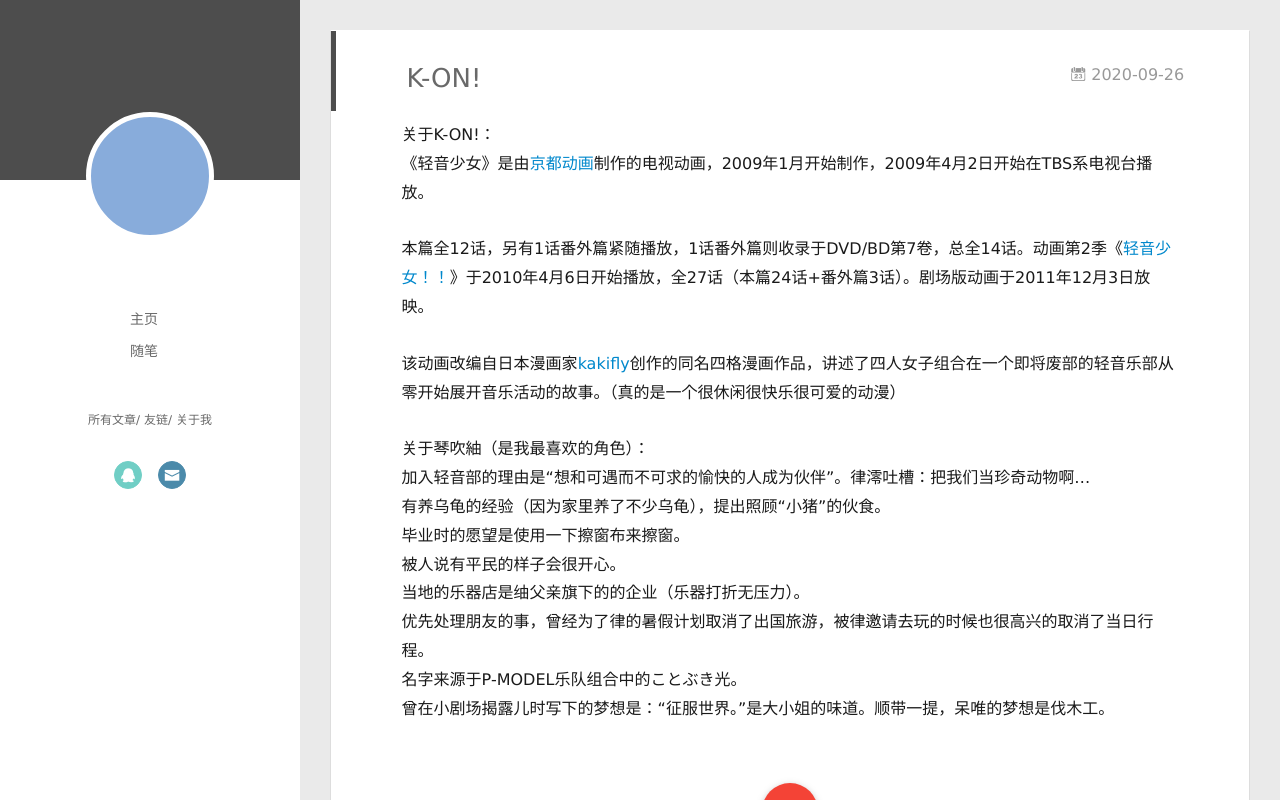
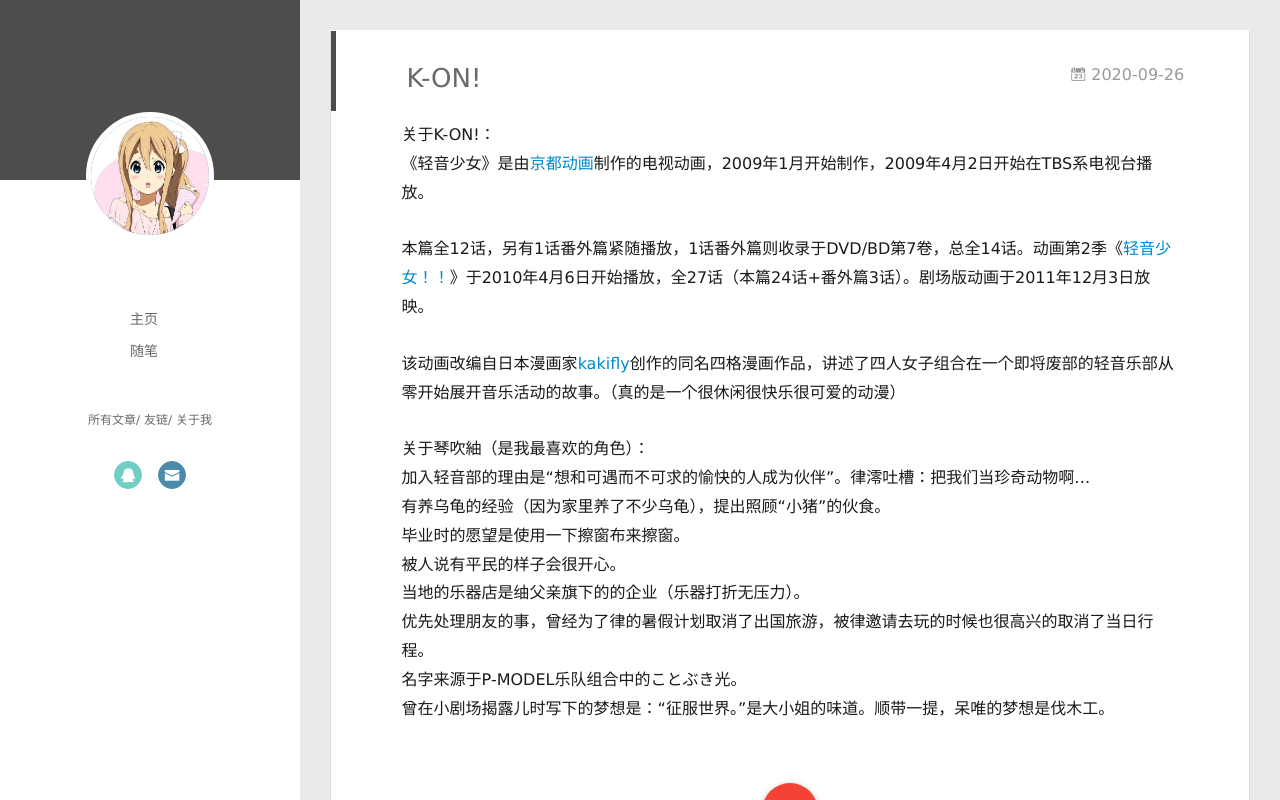
Before and after one commit to Nello416/Nello416.github.io, a plain HTML site: page 2020/09/26/K-ON/index.html in a window 1280 px wide. Drawn offline with Linux system fonts and the light colour scheme.

Commit message:
Site updated: 2020-09-26 13:30:32

```diff
--- a/2020/09/26/K-ON/index.html
+++ b/2020/09/26/K-ON/index.html
@@ -48,7 +48,7 @@
 <div class="intrude-less">
 	<header id="header" class="inner">
 		<a href="/" class="profilepic">
-			<img src="" class="js-avatar">
+			<img src="/assets/mugi3.jpg" class="js-avatar">
 		</a>
 		<hgroup>
 		  <h1 class="header-author"><a href="/"></a></h1>
@@ -102,7 +102,7 @@
 	<div class="intrude-less">
 		<header id="header" class="inner">
 			<div class="profilepic">
-				<img src="" class="js-avatar">
+				<img src="/assets/mugi3.jpg" class="js-avatar">
 			</div>
 			<hgroup>
 			  <h1 class="header-author js-header-author"></h1>
```
Also changed, not shown: 2020/09/26/hello-world/index.html (+2 -2 lines), archives/2020/09/index.html (+2 -2 lines), archives/2020/index.html (+2 -2 lines), archives/index.html (+2 -2 lines), index.html (+2 -2 lines), tags/你好！这里是一位轻音厨的博客！/index.html (+2 -2 lines), assets/mugi.jpeg (renamed from assets/mugi.jpg), assets/mugi2.jpg (added), assets/mugi3.jpg (added).
